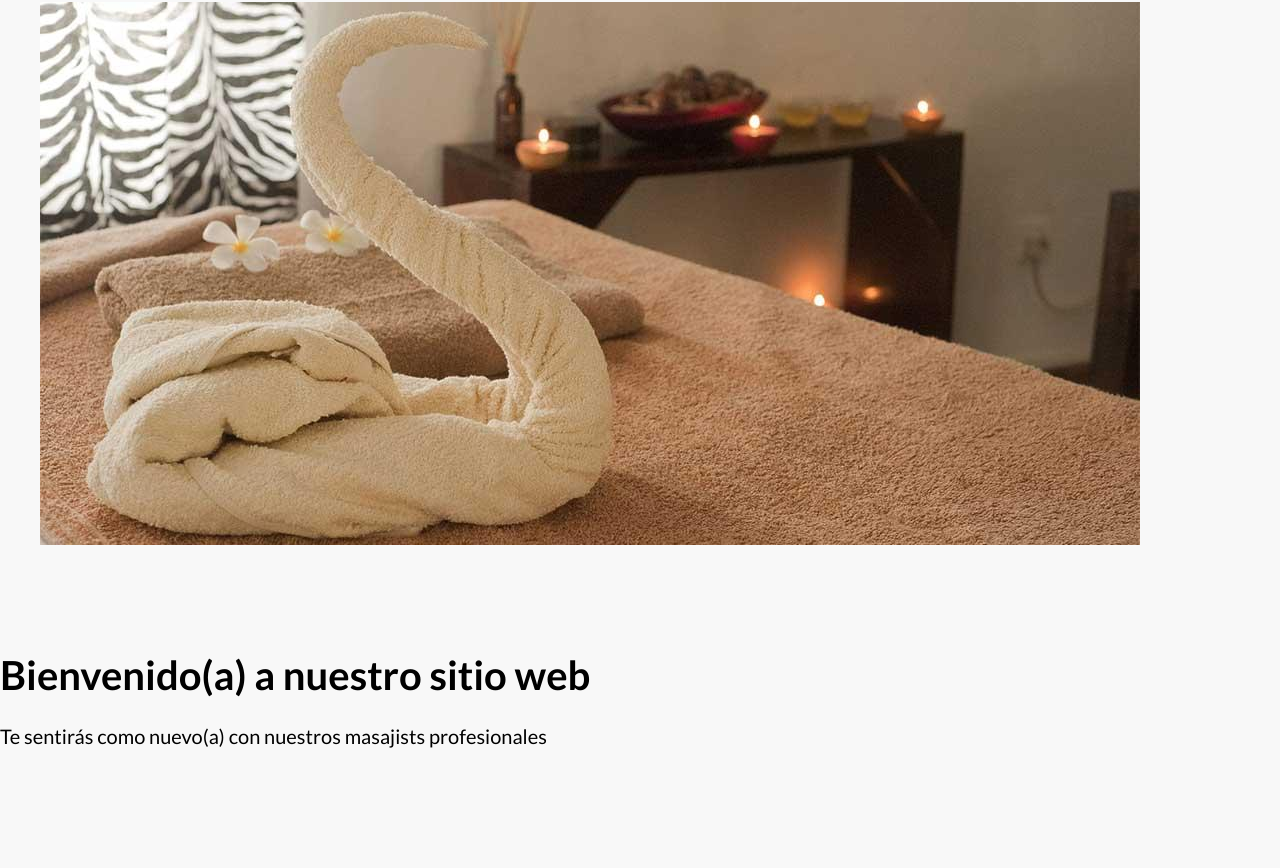
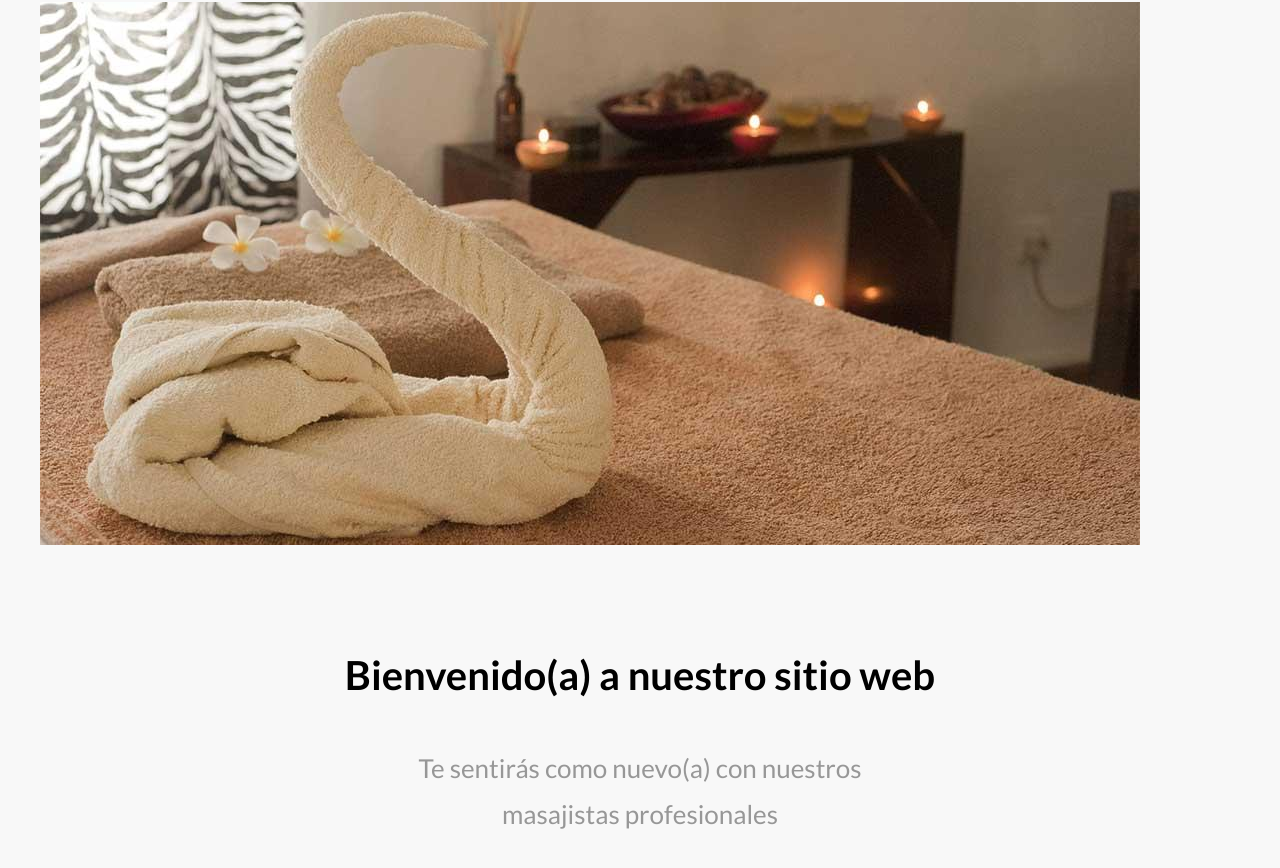
Before and after one commit to mcmmiguel/CarolinaSpaProject, a website: page index.html in a window 1280 px wide. Shown: the part 389-1257 px from the top of the page. Drawn offline with Linux system fonts and the light colour scheme; a web font is replaced by a local one.

Commit message:
_bienvenida.scss: creado y enlazado. Estilos dados al parrafo

```diff
--- a/index.html
+++ b/index.html
@@ -67,7 +67,7 @@
 
     <section class="bienvenida seccion">
         <h1 class="bienvenida__heading">Bienvenido(a) a nuestro <span>sitio web</span></h1>
-        <p class="bienvenida__texto">Te sentirás como nuevo(a) con nuestros masajists profesionales</p>
+        <p class="bienvenida__texto">Te sentirás como nuevo(a) con nuestros masajistas profesionales</p>
     </section>
 
 </body>
--- a/src/scss/app.scss
+++ b/src/scss/app.scss
@@ -1,3 +1,4 @@
 @use 'base';
 @use 'ui/header';
 @use 'ui/social';
+@use 'ui/contenido';
--- /dev/null
+++ b/src/scss/ui/contenido/_bienvenida.scss
@@ -0,0 +1,18 @@
+@use 'base/variables' as v;
+@use 'base/mixins' as m;
+
+.bienvenida {
+    text-align: center;
+
+    &__heading {
+
+    }
+
+    &__texto {
+        font-size: 2.6rem;
+        color: v.$gris;
+        max-width: 50rem;
+        margin: 4rem auto 0 auto;
+        line-height: 1.8;
+    }
+}
--- /dev/null
+++ b/src/scss/ui/contenido/_index.scss
@@ -0,0 +1 @@
+@forward 'bienvenida';
```
Also changed, not shown: build/css/app.css, 1 other file.
